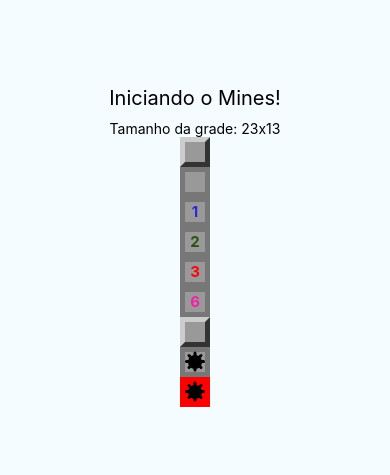
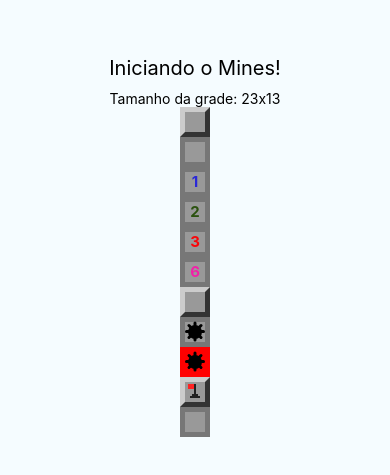
Before and after one commit to Robson-cafe/curso_react_native, a React Native app in the folder curso_react_native/mina/: screen / in a window 390 px wide. Shown: the part 181-656 px from the top of the page. Built offline with nearby package versions, Linux system fonts and the light colour scheme.

Commit message:
#Commit flag - aula 71 e 72

```diff
--- a/curso_react_native/mina/App.js
+++ b/curso_react_native/mina/App.js
@@ -10,6 +10,7 @@
       <View style={styles.conteiner}>
         <Text style={styles.welcome}>Iniciando o Mines!</Text>
         <Text>Tamanho da grade: {params.getRowsAmount()}x{params.getColumnsAmount()}</Text>
+
         <Field />
         <Field opened />
         <Field opened nearMines={1}/>
@@ -17,8 +18,10 @@
         <Field opened nearMines={3}/>
         <Field opened nearMines={6}/>
         <Field mined />
-        <Field mined opened/>
-        <Field mined opened explode/>
+        <Field mined opened />
+        <Field mined opened explode />
+        <Field flagged />
+        <Field flagged opened />
       </View>
     );
   }
--- a/curso_react_native/mina/src/components/Field.js
+++ b/curso_react_native/mina/src/components/Field.js
@@ -2,15 +2,18 @@
 import { View, StyleSheet, Text } from 'react-native'
 import params from '../params'
 import Mine from './Mine'
+import Flag from './Flag'
 
 export default props => {
-    const { mined, opened, nearMines, explode } = props
+    const { mined, opened, nearMines, explode, flagged } = props
 
     const styleField = [styles.field]
     // outros estilos aqui
     if (opened) styleField.push(styles.opened)
     if (explode) styleField.push(styles.explode)
-    if (styleField.length === 1) styleField.push(styles.regular)
+    if (flagged) styleField.push(styles.flagged)
+    if (!opened && !explode) styleField.push(styles.regular)
+    //if (styleField.length === 1) styleField.push(styles.regular)
 
     let color = null
     if (nearMines > 0) {
@@ -25,6 +28,7 @@
                 <Text style={[styles.label, { color: color }]}>
                     {nearMines}</Text> : false}
             {mined && opened ? <Mine /> : false}
+            {flagged && !opened ? <Flag /> : false}
         </View>
     )
 }
--- /dev/null
+++ b/curso_react_native/mina/src/components/Flag.js
@@ -0,0 +1,74 @@
+import React, {Component} from 'react'
+import { View, StyleSheet } from 'react-native'
+
+export default props => {
+    return (
+        <View style={styles.container}>
+            <View style={[styles.flagPole, props.bigger ? styles.flagPoleBigger : null]} />
+            <View style={[styles.flag, props.bigger ? styles.flagBigger : null]} />
+            <View style={[styles.base1, props.bigger ? styles.base1Bigger : null]} />
+            <View style={[styles.base2, props.bigger ? styles.base2Bigger : null]} />
+            {/* <View style={styles.flag} />
+            <View style={styles.base1} />
+            <View style={styles.base2} />          */}
+        </View>
+    )
+}
+
+const styles = StyleSheet.create ({
+    container: {
+        marginTop: 2,
+    },
+    flagPole: {
+        position: 'absolute',
+        height: 14,
+        width: 2,
+        backgroundColor: '#222',
+        marginLeft: 9,
+    },
+    flag: {
+        position: 'absolute',
+        height: 5,
+        width: 6,
+        backgroundColor: '#F22',
+        marginLeft: 3,
+    },
+    base1: {
+        position: 'absolute',
+        height: 2,
+        width: 6,
+        backgroundColor: '#222',
+        marginLeft: 7,
+        marginTop: 10,
+    },
+    base2: {
+        position: 'absolute',
+        height: 2,
+        width: 10,
+        backgroundColor: '#222',
+        marginLeft: 5,
+        marginTop: 12,
+    },
+    flagPoleBigger: {
+        height: 28,
+        width: 4,
+        marginLeft: 16,
+    },
+    flagBigger: {
+        height: 10,
+        width: 14,
+        marginLeft: 3,
+    },
+    base1Bigger: {
+        height: 4,
+        width: 12,
+        marginTop: 20,
+        marginLeft: 12,
+    },
+    base2Bigger: {
+        height: 4,
+        width: 20,
+        marginTop: 24,
+        marginLeft: 8,
+    }
+})
```
